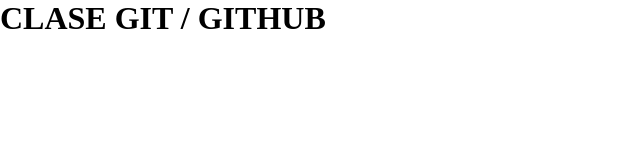
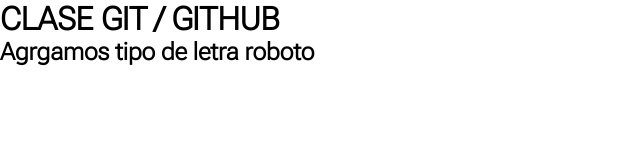
Before and after one commit to Jhoponce/claseGit, a plain HTML site: page index.html in a window 1280 px wide. Shown: the whole page, without its empty margins (0-640 px from the left). Drawn offline with Linux system fonts and the light colour scheme.

Commit message:
Agregué tipo de fuente

```diff
--- a/index.html
+++ b/index.html
@@ -9,6 +9,6 @@
 </head>
 <body>
     <h1>CLASE GIT / GITHUB</h1>
-    <h2></h2>
+    <h2>Agrgamos tipo de letra roboto</h2>
 </body>
 </html>
--- a/styles.css
+++ b/styles.css
@@ -1,4 +1,12 @@
+@import url('https://fonts.googleapis.com/css2? family= Roboto+Flex:wght@200 & display=swap');
+
+
 * {
     margin: 0;
     padding: 0;
+    box-sizing: border-box;
 }
+
+body{
+    font-family: 'Roboto Flex', sans-serif;
+}
```
